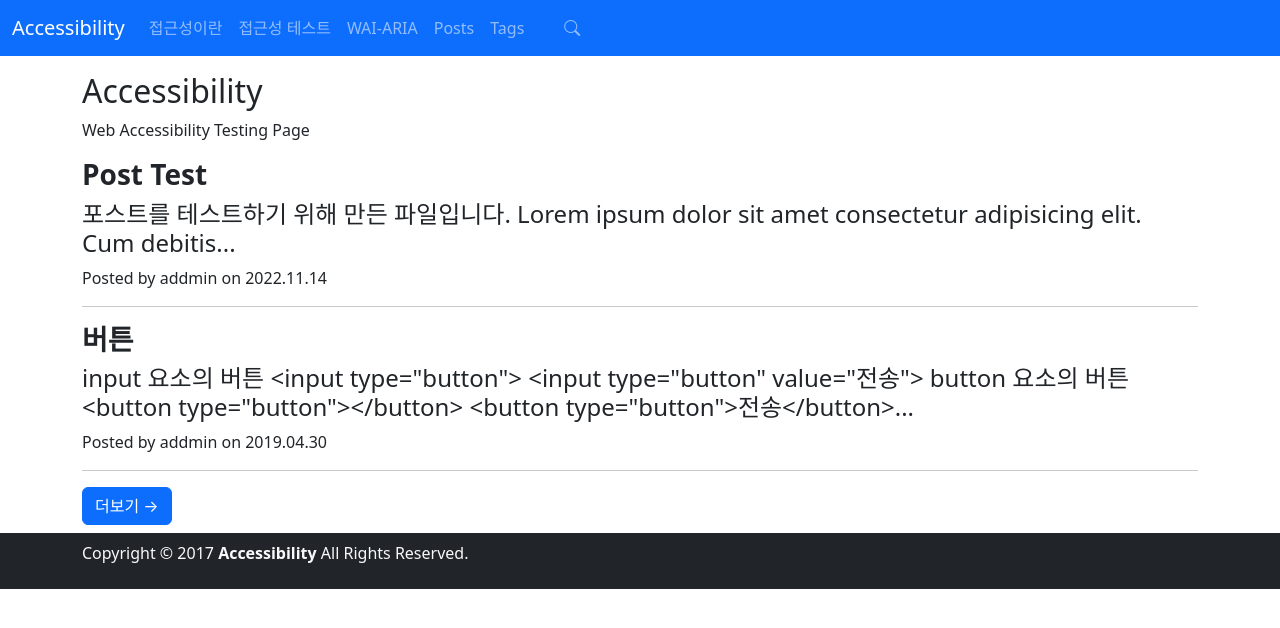
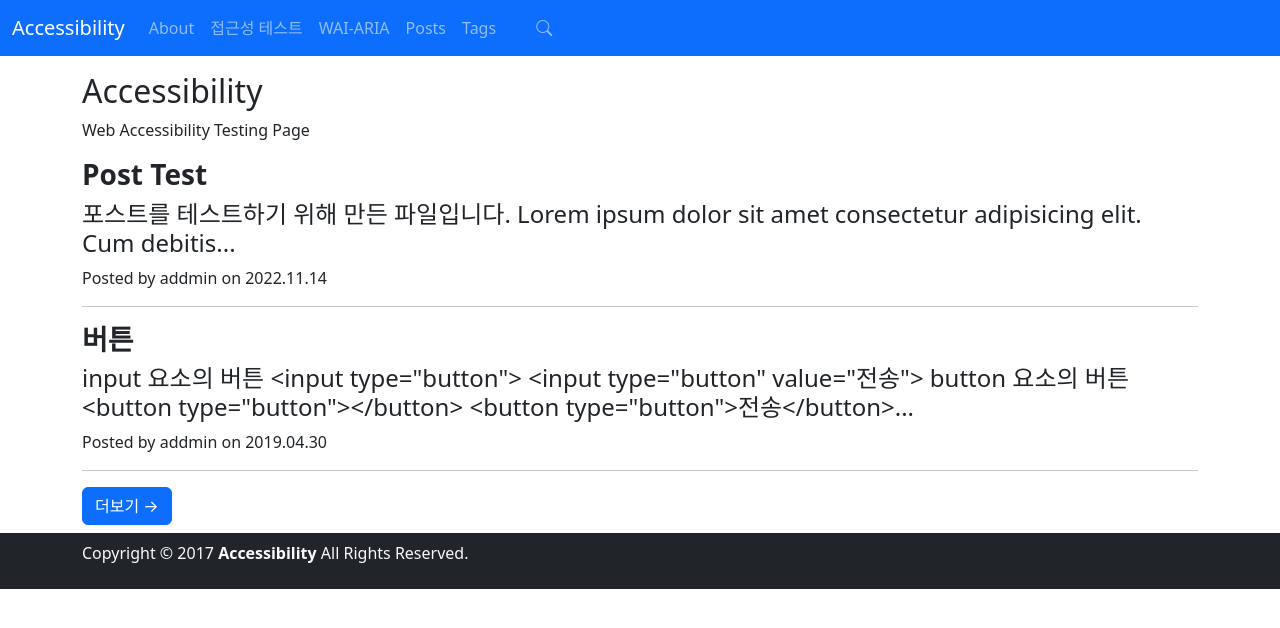
Before and after one commit to dlehdgh/dlehdgh.github.io, a Jekyll site: the page built from index.html, in a window 1280 px wide. Shown: the top 628 px of the page. Built offline with Jekyll 4.4.1, drawn with Linux system fonts in a browser that asks for light colours; nearby versions of some CDN libraries.

Commit message:
Update navigation.yml

```diff
--- a/_data/navigation.yml
+++ b/_data/navigation.yml
@@ -1,5 +1,5 @@
 main:
-  - title: "접근성이란"
+  - title: "About"
     url: /about/
   - title: "접근성 테스트"
     url: /testing/
```
